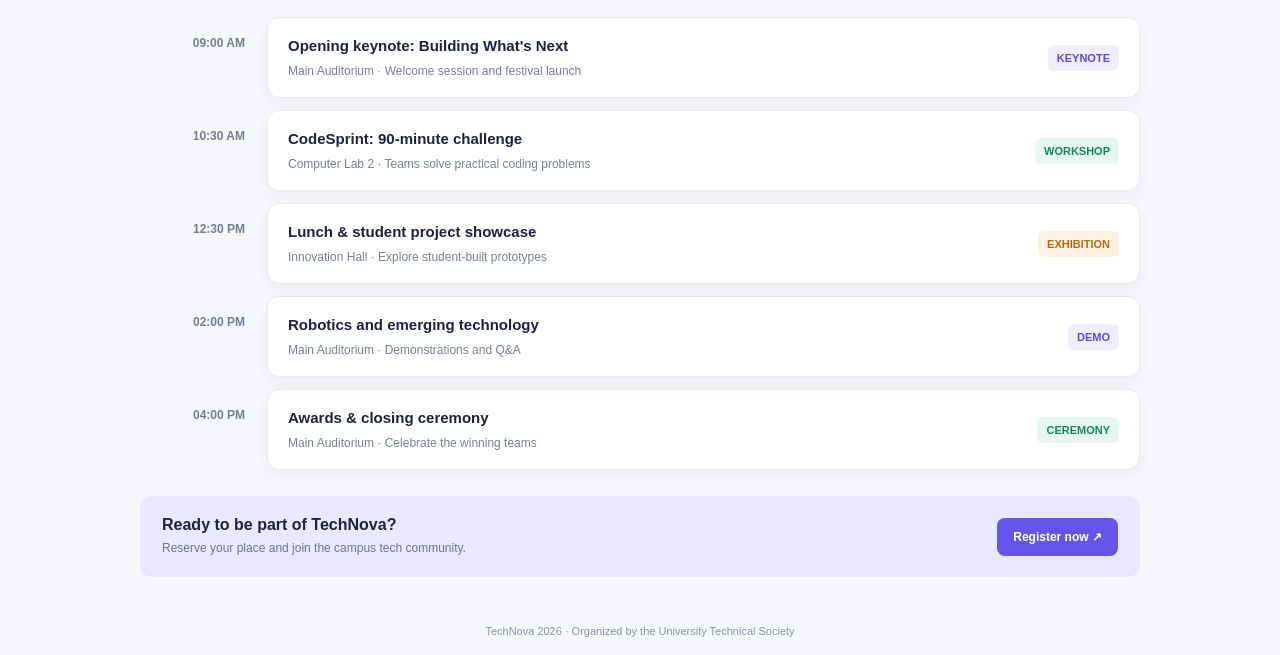
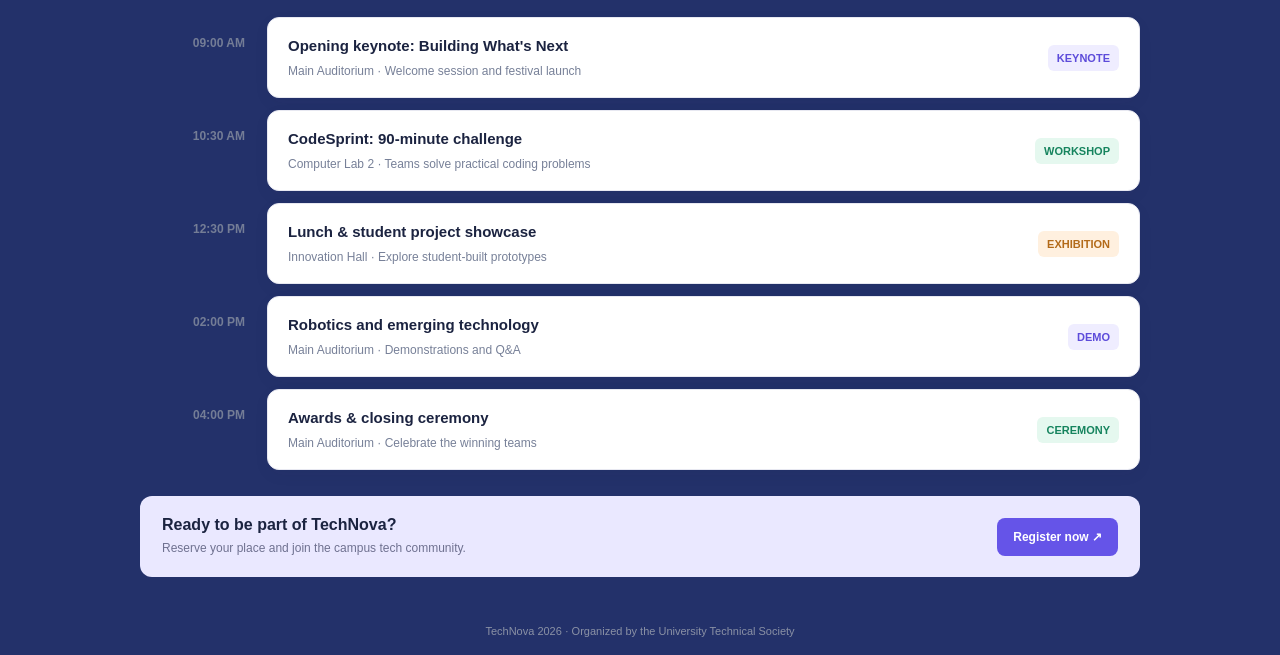
Before and after one commit to tanujsaraswat155153-alt/Online_UI-UX_WEB_2_PRACTICALS_2026_326010020137, a plain HTML site: page index.html in a window 1280 px wide. Shown: the part 408-1063 px from the top of the page. Drawn offline with Linux system fonts and the light colour scheme.

Commit message:
Update style.css

```diff
--- a/style.css
+++ b/style.css
@@ -5,7 +5,7 @@
 :root {
   font-family: Arial, Helvetica, sans-serif;
   color: #1b2340;
-  background: #f6f7fb;
+  background: #23316a;
 }
 
 body {
```
